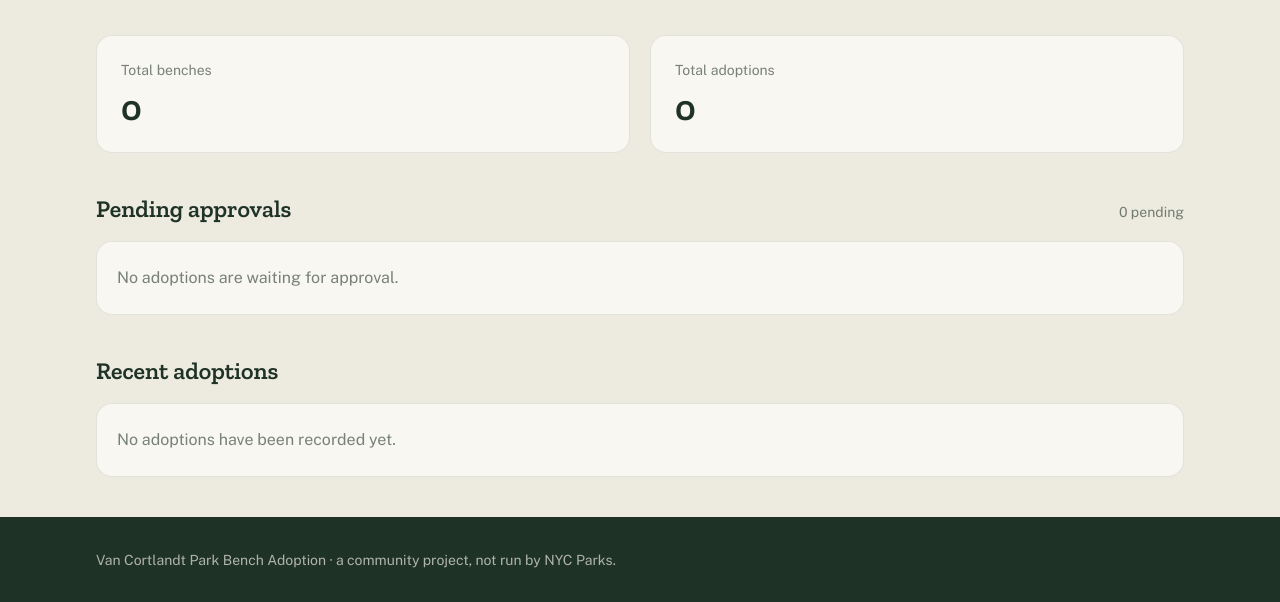
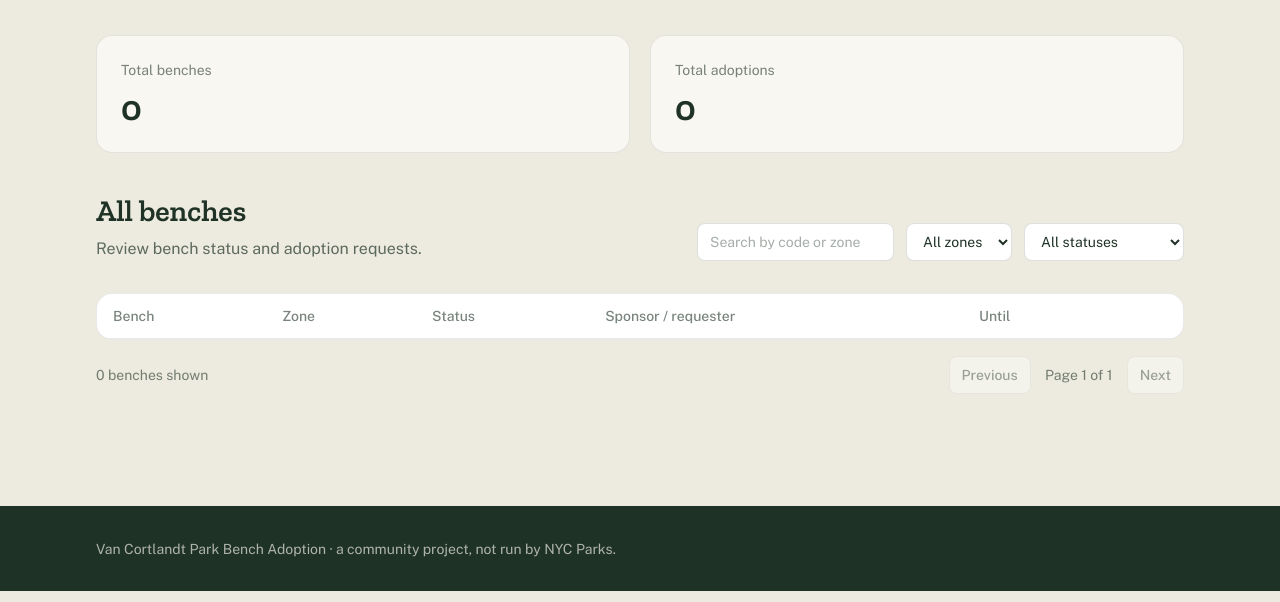
Before and after one commit to audreylai/van-cortlandt-bench-adoption, a Flask app: page /admin/ in a window 1280 px wide. Shown: the part 209-811 px from the top of the page. Run offline with Flask 3, Linux system fonts and the light colour scheme; the visitor is signed in with stand-in values (Sample User, id 1); data that the repository does not hold is empty; some libraries are stand-ins or nearby versions.

Commit message:
Added bench management features, updatee confirmation page bug

```diff
--- a/app/templates/admin_dashboard.html
+++ b/app/templates/admin_dashboard.html
@@ -28,57 +28,151 @@
   </div>
 
   <section class="mt-10">
-    <div class="flex items-baseline justify-between gap-4">
-      <h2 class="font-serif text-2xl font-semibold">Pending approvals</h2>
-      <span class="text-sm text-ink/60">{{ pending_adoptions|length }} pending</span>
+    <div class="flex flex-col gap-4 sm:flex-row sm:items-end sm:justify-between">
+      <div>
+        <h2 class="font-serif text-2xl font-semibold sm:text-3xl">All benches</h2>
+        <p class="mt-2 text-ink/70">Review bench status and adoption requests.</p>
+      </div>
+
+      <div class="flex flex-wrap gap-3">
+        <input id="bench-search" type="search" placeholder="Search by code or zone"
+               class="rounded-lg border border-ink/15 bg-white px-3 py-2 text-sm placeholder:text-ink/40 focus:border-brass focus:outline-none">
+        <select id="bench-zone" class="rounded-lg border border-ink/15 bg-white px-3 py-2 text-sm focus:border-brass focus:outline-none">
+          <option value="all">All zones</option>
+          {% for zone in zones %}
+          <option value="{{ zone|lower|replace(' ', '-') }}">{{ zone }}</option>
+          {% endfor %}
+        </select>
+        <select id="bench-status" class="rounded-lg border border-ink/15 bg-white px-3 py-2 text-sm focus:border-brass focus:outline-none">
+          <option value="all">All statuses</option>
+          <option value="pending">Pending approval</option>
+          <option value="available">Available</option>
+          <option value="adopted">Adopted</option>
+        </select>
+      </div>
     </div>
-    <div class="mt-4 overflow-hidden rounded-2xl border border-ink/10 bg-paper">
-      {% if pending_adoptions %}
-      <div class="divide-y divide-ink/10">
-        {% for adoption in pending_adoptions %}
-        <div class="flex flex-wrap items-center justify-between gap-4 px-5 py-4">
-          <div>
-            <p class="font-medium">{{ adoption.adopter_name }}</p>
-            <p class="text-sm text-ink/60">
-              {{ adoption.bench.code }} · {{ adoption.adopter_email }}
-            </p>
-            {% if adoption.dedication %}
-            <p class="mt-1 text-sm italic text-ink/70">&ldquo;{{ adoption.dedication }}&rdquo;</p>
-            {% endif %}
-          </div>
-          <form method="post" action="{{ url_for('admin.approve_adoption', adoption_id=adoption.adoption_id) }}">
-            <button type="submit" class="rounded-full bg-brass px-4 py-2 text-sm font-medium text-ink transition-colors hover:bg-brass/90">
-              Approve
-            </button>
-          </form>
-        </div>
-        {% endfor %}
+
+    <div class="mt-8 overflow-x-auto rounded-2xl border border-ink/10 bg-white">
+      <table class="w-full min-w-[700px] text-left text-sm">
+        <thead class="border-b border-ink/10 text-ink/60">
+          <tr>
+            <th class="px-4 py-3 font-medium">Bench</th>
+            <th class="px-4 py-3 font-medium">Zone</th>
+            <th class="px-4 py-3 font-medium">Status</th>
+            <th class="px-4 py-3 font-medium">Sponsor / requester</th>
+            <th class="px-4 py-3 font-medium">Until</th>
+            <th class="px-4 py-3"></th>
+          </tr>
+        </thead>
+        <tbody class="divide-y divide-ink/5">
+          {% for bench in benches %}
+          <tr class="bench-row hover:bg-fog/40"
+              data-code="{{ bench.code|lower }}"
+              data-zone="{{ bench.zone|lower|replace(' ', '-') }}"
+              data-status="{{ bench.status }}">
+            <td class="px-4 py-3 font-medium">{{ bench.code }}</td>
+            <td class="px-4 py-3 text-ink/70">{{ bench.zone }}</td>
+            <td class="px-4 py-3">
+              {% if bench.status == 'adopted' %}
+              <span class="inline-flex items-center gap-1.5 rounded-full bg-plaque/10 px-2.5 py-1 text-xs font-medium text-plaque">
+                <span class="h-1.5 w-1.5 rounded-full bg-plaque"></span>Adopted
+              </span>
+              {% elif bench.status == 'pending' %}
+              <span class="inline-flex items-center gap-1.5 rounded-full bg-brass/15 px-2.5 py-1 text-xs font-medium text-brass">
+                <span class="h-1.5 w-1.5 rounded-full bg-brass"></span>Pending
+              </span>
+              {% else %}
+              <span class="inline-flex items-center gap-1.5 rounded-full bg-leaf/10 px-2.5 py-1 text-xs font-medium text-moss">
+                <span class="h-1.5 w-1.5 rounded-full bg-leaf"></span>Available
+              </span>
+              {% endif %}
+            </td>
+            <td class="px-4 py-3 text-ink/70">{{ bench.sponsor or '—' }}</td>
+            <td class="px-4 py-3 text-ink/70">{{ bench.until or '—' }}</td>
+            <td class="px-4 py-3 text-right">
+              {% if bench.adoption_id %}
+              <a href="{{ url_for('admin.bench_view', bench_id=bench.id, adoption_id=bench.adoption_id) }}" class="font-medium text-moss hover:underline">
+                {% if bench.status == 'pending' %}Review{% else %}Edit{% endif %}
+              </a>
+              {% else %}
+              <a href="{{ url_for('admin.bench_view', bench_id=bench.id) }}" class="font-medium text-moss hover:underline">View</a>
+              {% endif %}
+            </td>
+          </tr>
+          {% endfor %}
+        </tbody>
+      </table>
+    </div>
+
+    <div class="mt-4 flex flex-col gap-3 text-sm text-ink/60 sm:flex-row sm:items-center sm:justify-between">
+      <p id="bench-results" aria-live="polite"></p>
+      <div class="flex items-center gap-2">
+        <button id="previous-page" type="button" class="rounded-lg border border-ink/15 bg-white px-3 py-2 font-medium text-ink disabled:cursor-not-allowed disabled:opacity-40">Previous</button>
+        <span id="page-status" class="min-w-20 text-center"></span>
+        <button id="next-page" type="button" class="rounded-lg border border-ink/15 bg-white px-3 py-2 font-medium text-ink disabled:cursor-not-allowed disabled:opacity-40">Next</button>
       </div>
-      {% else %}
-      <p class="px-5 py-6 text-ink/60">No adoptions are waiting for approval.</p>
-      {% endif %}
-    </div>
-  </section>
-
-  <section class="mt-10">
-    <h2 class="font-serif text-2xl font-semibold">Recent adoptions</h2>
-    <div class="mt-4 overflow-hidden rounded-2xl border border-ink/10 bg-paper">
-      {% if recent_adoptions %}
-      <div class="divide-y divide-ink/10">
-        {% for adoption in recent_adoptions %}
-        <div class="flex flex-wrap items-center justify-between gap-3 px-5 py-4">
-          <div>
-            <p class="font-medium">{{ adoption.adopter_name }}</p>
-            <p class="text-sm text-ink/60">{{ adoption.bench.code }} · {{ adoption.adoption_type|replace('_', ' ')|title }}</p>
-          </div>
-          <p class="text-sm text-ink/60">{{ adoption.start_date.strftime('%b %d, %Y') }}</p>
-        </div>
-        {% endfor %}
-      </div>
-      {% else %}
-      <p class="px-5 py-6 text-ink/60">No adoptions have been recorded yet.</p>
-      {% endif %}
     </div>
   </section>
 </div>
+
+<script>
+  (() => {
+    const rows = Array.from(document.querySelectorAll('.bench-row'));
+    const searchInput = document.querySelector('#bench-search');
+    const zoneSelect = document.querySelector('#bench-zone');
+    const statusSelect = document.querySelector('#bench-status');
+    const previousButton = document.querySelector('#previous-page');
+    const nextButton = document.querySelector('#next-page');
+    const results = document.querySelector('#bench-results');
+    const pageStatus = document.querySelector('#page-status');
+    const pageSize = 25;
+    let currentPage = 1;
+
+    function filteredRows() {
+      const search = searchInput.value.trim().toLowerCase();
+      return rows.filter((row) => {
+        const matchesSearch = !search || row.dataset.code.includes(search) || row.dataset.zone.includes(search.replaceAll(' ', '-'));
+        const matchesZone = zoneSelect.value === 'all' || row.dataset.zone === zoneSelect.value;
+        const matchesStatus = statusSelect.value === 'all' || row.dataset.status === statusSelect.value;
+        return matchesSearch && matchesZone && matchesStatus;
+      });
+    }
+
+    function renderPage() {
+      const matchingRows = filteredRows();
+      const totalPages = Math.max(1, Math.ceil(matchingRows.length / pageSize));
+      currentPage = Math.min(currentPage, totalPages);
+      const firstRow = (currentPage - 1) * pageSize;
+      const visibleRows = new Set(matchingRows.slice(firstRow, firstRow + pageSize));
+
+      rows.forEach((row) => {
+        row.hidden = !visibleRows.has(row);
+      });
+      results.textContent = `${matchingRows.length} bench${matchingRows.length === 1 ? '' : 'es'} shown`;
+      pageStatus.textContent = `Page ${currentPage} of ${totalPages}`;
+      previousButton.disabled = currentPage === 1;
+      nextButton.disabled = currentPage === totalPages;
+    }
+
+    [searchInput, zoneSelect, statusSelect].forEach((control) => {
+      control.addEventListener('input', () => {
+        currentPage = 1;
+        renderPage();
+      });
+      control.addEventListener('change', () => {
+        currentPage = 1;
+        renderPage();
+      });
+    });
+    previousButton.addEventListener('click', () => {
+      currentPage -= 1;
+      renderPage();
+    });
+    nextButton.addEventListener('click', () => {
+      currentPage += 1;
+      renderPage();
+    });
+    renderPage();
+  })();
+</script>
 {% endblock %}
```
Also changed, not shown: app/admin.py (+127 -9 lines), app/site.py (+6 -1 lines), app/templates/admin_bench.html (added, +132 -0 lines), app/templates/adopt_confirmation.html (+14 -3 lines).
